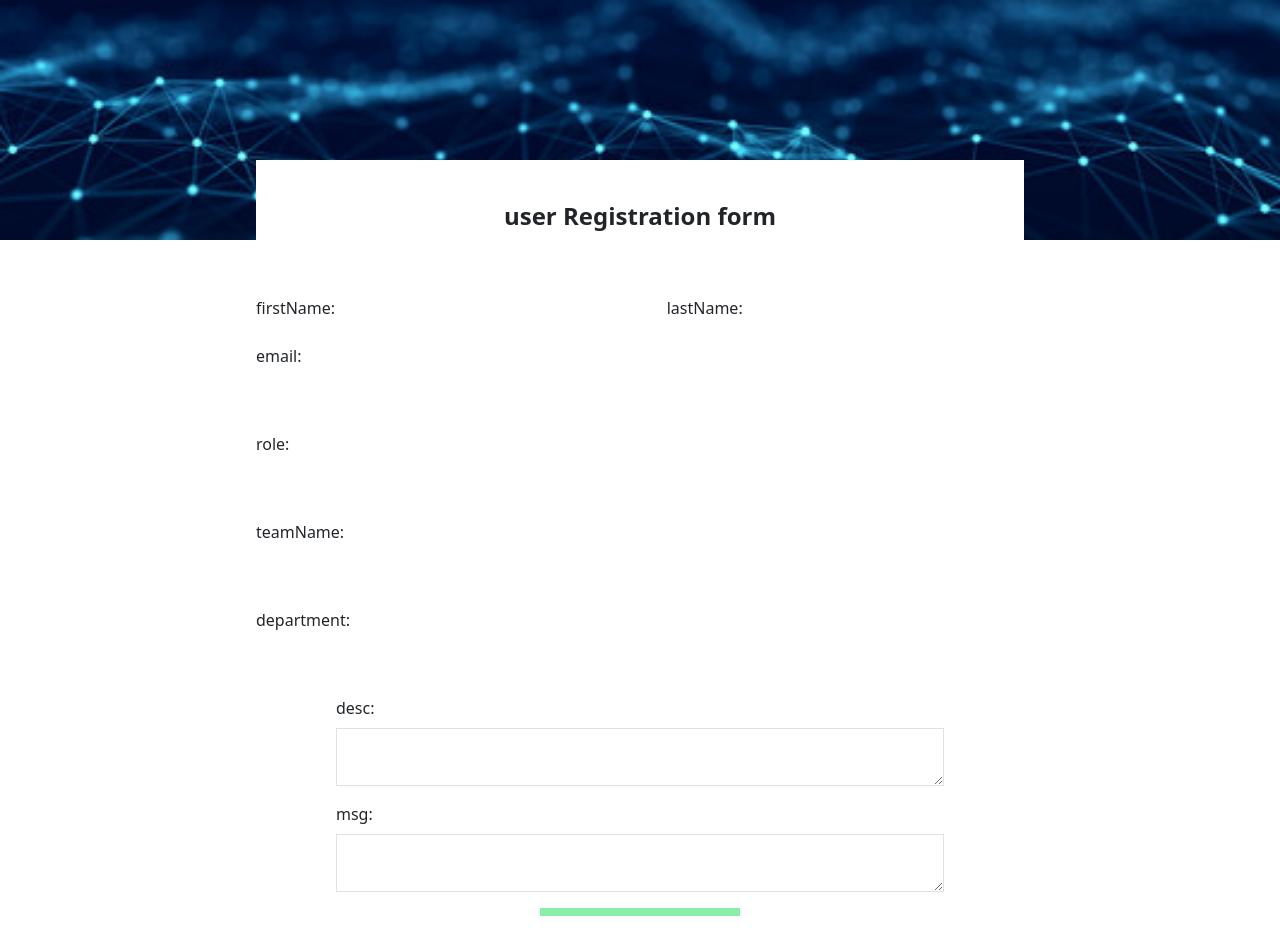
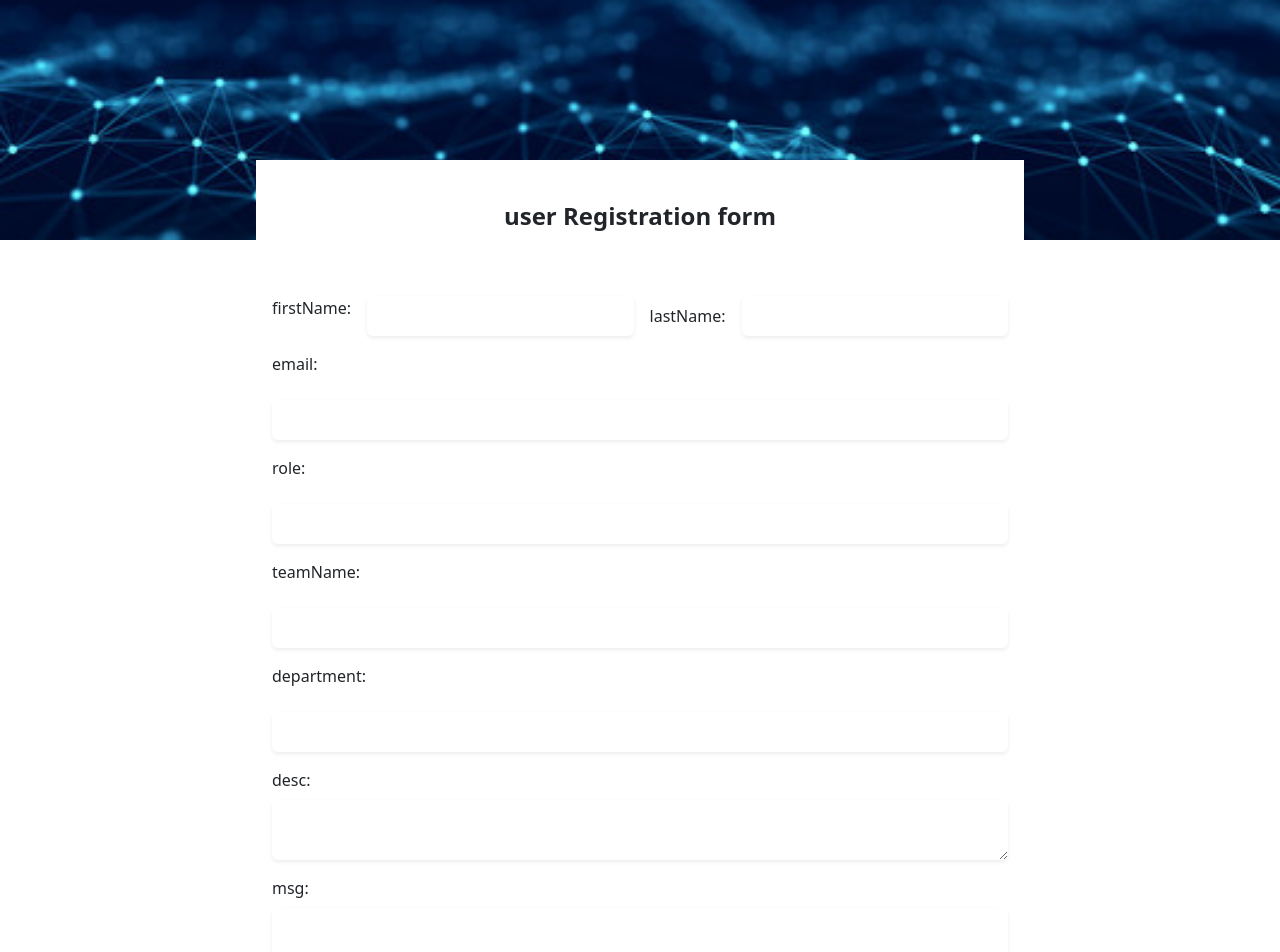
Before and after one commit to deveshksrivastava/my-app-react-ts, a React (Create React App) app: page /register in a window 1280 px wide. Shown: the top 952 px of the page. Built offline with nearby package versions, Linux system fonts and the light colour scheme; no server answers; a small style sheet from the web is missing.

Commit message:
fix on input buuton

```diff
--- a/src/App.tsx
+++ b/src/App.tsx
@@ -77,11 +77,12 @@ const MyComponent = () => {
           onSubmit={data => {
             console.log(data);
           }}
+          noValidate
         >
           <CustomInput
             id="email"
             name="email"
-            type="email"
+            type="text"
             label="Email Address"
             onChange={handleChange}
             labelstyle="block text-sm font-medium leading-6 text-gray-900 mb-2"
--- a/src/constant/customArea.tsx
+++ b/src/constant/customArea.tsx
@@ -13,10 +13,10 @@ const CustomTextArea:React.FC<CustomTextAreaProps> = ({label,id,name,onChange,cl
       onChange(id,e.target.value)
     }
     return (
-      <div className={`grid text-start px-20 `}>
+      <div className={` `}>
         {label && <label htmlFor={id}>{label}</label>}
         <textarea
-         className={`${classname} border outline-none p-1 w-full `}
+         className={`${classname}  `}
           id={id}
           name={name}
           onChange={handleChange}
--- a/src/constant/custominput.tsx
+++ b/src/constant/custominput.tsx
@@ -9,8 +9,9 @@ interface CustomInputProps {
     classname?:string;
     onChange: (id: string, value: string) => void;
     error?:string;
+    errorStyle?:string;
   }
- const CustomInput:React.FC<CustomInputProps> = ({label,type,id,name,onChange,classname,labelstyle,error}) => {
+ const CustomInput:React.FC<CustomInputProps> = ({label,type,id,name,onChange,classname,labelstyle,error,errorStyle}) => {
   const handleChange=(e:ChangeEvent<HTMLInputElement>)=>{
     onChange(id,e.target.value)
   }
@@ -18,14 +19,14 @@ interface CustomInputProps {
     <>
       {label && <label htmlFor={id} className={`${labelstyle}`}>{label}</label>}
       <input
-       className={`${classname} `}
+       className={`${classname} p-2 `}
         type={type}
         id={id}
         name={name}
         onChange={handleChange}
+      />
 
-      />
-      {error && <p className='mt-2 text-sm text-red-300'>{error}</p>}
+      {error && <p className={`'mt-2 text-sm text-red-300' ${errorStyle}`}>{error}</p>}
     </>
   )
 }
--- a/src/registration.tsx
+++ b/src/registration.tsx
@@ -1,4 +1,5 @@
 import React, { useState } from 'react';
+import { FaAngleRight } from 'react-icons/fa';
 import CustomTextArea from './constant/customArea';
 import CustomButton from './constant/customButton';
 import CustomInput from './constant/custominput';
@@ -12,7 +13,6 @@ type RegistrationFormData = {
   department: string;
   desc: string;
   msg: string;
-
 };
 const Registration: React.FC = () => {
   const [formData, setFormData] = useState<RegistrationFormData>({
@@ -46,8 +46,8 @@ const Registration: React.FC = () => {
     } else if (!/^[^\s@]+@[^\s@]+\.[^\s@]+$/.test(formData.email)) {
       newErrors.email = 'Invalid email format';
     }
-    if(!formData.role.trim()){
-      newErrors.role="Role is required"
+    if (!formData.role.trim()) {
+      newErrors.role = 'Role is required';
     }
 
     setErrors(newErrors);
@@ -66,9 +66,9 @@ const Registration: React.FC = () => {
   return (
     <div className="w-full min-h-[calc(100vh-24vh)]">
       <div className={`h-60 bg-banner-logo bg-cover relative w-300  bg-center `}></div>
-      <div className="max-w-3xl m-auto py-3 relative   ">
+      <div className="sm:max-w-3xl m-auto py-3 relative   ">
         <div className="flex items-center justify-center ">
-          <div className="absolute justify-center w-full bg-white  max-w-3xl  p-10 mb-20  text-center">
+          <div className="absolute   bg-white  sm:max-w-7xl w-full   p-10 mb-20   text-center">
             <h1 className="text-2xl font-bold  ">user Registration form</h1>
           </div>
         </div>
@@ -76,21 +76,26 @@ const Registration: React.FC = () => {
         <form
           onSubmit={e => {
             handleSubmit(e);
+
           }}
-          className="mt-10 flex flex-col gap-3"
+          noValidate
+          className="mt-10 flex flex-col px-3  gap-3"
         >
-          <div className="flex justify-between">
+          <div className="sm:flex gap-3  justify-between">
             <CustomInput
-              classname=" "
+              labelstyle='mb-2'
+              classname="block w-full rounded-md border-0 py-1.5 text-gray-900 shadow-sm ring-1 ring-inset ring-gray-300 placeholder:text-gray-400 focus:ring-2 focus:ring-inset focus:ring-indigo-600 sm:text-sm sm:leading-6"
               label="firstName:"
               id="firstName"
               type="text"
               name={formData.firstName}
               onChange={handleInputChange}
+              errorStyle='text-red-400 '
               error={errors.firstName}
             />
             <CustomInput
-              classname=" "
+            labelstyle='mb-2  mt-2'
+              classname="block w-full rounded-md border-0 py-1.5 text-gray-900 shadow-sm ring-1 ring-inset ring-gray-300 placeholder:text-gray-400 focus:ring-2 focus:ring-inset focus:ring-indigo-600 sm:text-sm sm:leading-6"
               label="lastName:"
               id="lastName"
               type="text"
@@ -100,16 +105,17 @@ const Registration: React.FC = () => {
             />
           </div>
           <CustomInput
-            classname=""
+            classname="block w-full  rounded-md border-0 py-1.5 text-gray-900 shadow-sm ring-1 ring-inset ring-gray-300 placeholder:text-gray-400 focus:ring-2 focus:ring-inset focus:ring-indigo-600 sm:text-sm sm:leading-6"
             label="email:"
             id="email"
             type="email"
+
             name={formData.email}
             onChange={handleInputChange}
             error={errors.email}
           />
           <CustomInput
-            classname="  "
+            classname=" block w-full rounded-md border-0 py-1.5 text-gray-900 shadow-sm ring-1 ring-inset ring-gray-300 placeholder:text-gray-400 focus:ring-2 focus:ring-inset focus:ring-indigo-600 sm:text-sm sm:leading-6 "
             label="role:"
             id="role"
             type="text"
@@ -118,7 +124,7 @@ const Registration: React.FC = () => {
             error={errors.role}
           />
           <CustomInput
-            classname=" "
+            classname=" block w-full rounded-md border-0 py-1.5 text-gray-900 shadow-sm ring-1 ring-inset ring-gray-300 placeholder:text-gray-400 focus:ring-2 focus:ring-inset focus:ring-indigo-600 sm:text-sm sm:leading-6"
             label="teamName:"
             id="teamName"
             type="text"
@@ -126,17 +132,21 @@ const Registration: React.FC = () => {
             onChange={handleInputChange}
           />
           <CustomInput
-            classname=" "
+            classname="block w-full rounded-md border-0 py-1.5 text-gray-900 shadow-sm ring-1 ring-inset ring-gray-300 placeholder:text-gray-400 focus:ring-2 focus:ring-inset focus:ring-indigo-600 sm:text-sm sm:leading-6 "
             label="department:"
             id="department"
             type="text"
             name={formData.department}
             onChange={handleInputChange}
           />
-          <CustomTextArea classname=" " label="desc:" id="desc" name={formData.desc} onChange={handleInputChange} />
-          <CustomTextArea classname=" " label="msg:" id="msg" name={formData.msg} onChange={handleInputChange} />
+          <CustomTextArea classname="block w-full rounded-md border-0 py-1.5 text-gray-900 shadow-sm ring-1 ring-inset ring-gray-300 placeholder:text-gray-400 focus:ring-2 focus:ring-inset focus:ring-indigo-600 sm:text-sm sm:leading-6 " label="desc:" id="desc" name={formData.desc} onChange={handleInputChange} />
+          <CustomTextArea classname="block w-full rounded-md border-0 py-1.5 text-gray-900 shadow-sm ring-1 ring-inset ring-gray-300 placeholder:text-gray-400 focus:ring-2 focus:ring-inset focus:ring-indigo-600 sm:text-sm sm:leading-6 " label="msg:" id="msg" name={formData.msg} onChange={handleInputChange} />
 
-          <CustomButton classname="bg-green-300 w-[200px] m-auto p-1 active:bg-green-500" />
+          <CustomButton
+                      text="Register"
+                      classname="flex w-1/2 m-auto justify-center items-center rounded-md bg-indigo-600 px-3 py-1.5 text-sm font-semibold leading-6 text-white shadow-sm hover:bg-indigo-500 focus-visible:outline focus-visible:outline-2 focus-visible:outline-offset-2 focus-visible:outline-indigo-600"
+                      icon={<FaAngleRight /> }
+          />
         </form>
       </div>
     </div>
```
